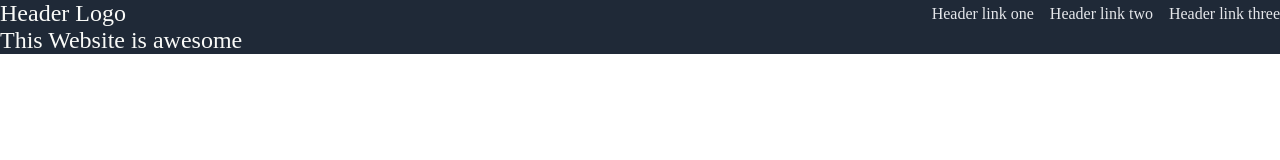
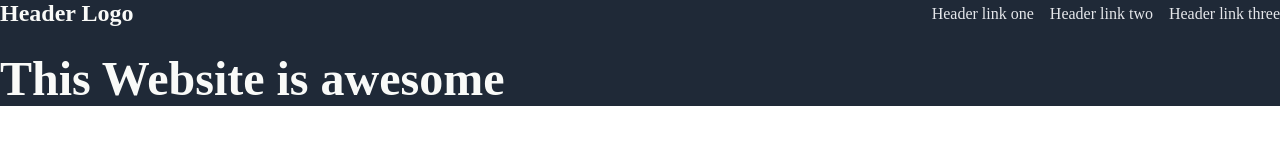
Before and after one commit to brycerobinsn/landingpage, a plain HTML site: page index.html in a window 1280 px wide. Drawn offline with Linux system fonts and the light colour scheme.

Commit message:
padding and font size hero text logo

```diff
--- a/index.html
+++ b/index.html
@@ -23,7 +23,7 @@
             </div>
         </div>
         <div class="hero">
-            <div class="logo"> This Website is awesome</div>
+            <div class="logo" style="font-size: 48px;"> This Website is awesome</div>
         </div>
     </body>
 </html>
--- a/style.css
+++ b/style.css
@@ -5,6 +5,8 @@
 }
 .hero {
     display: flex;
+
+    padding-top: 24px;
     background-color: #1F2937;
 }
 body {
@@ -13,6 +15,7 @@ body {
 .logo {
     color: #F9FAF8;
     font-size: 24px;
+    font-weight: 900;
 }
 ul {
     display: flex;
```
